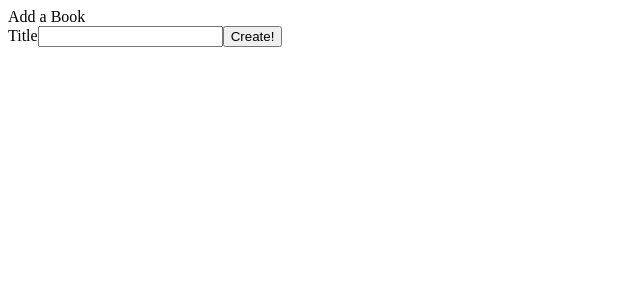
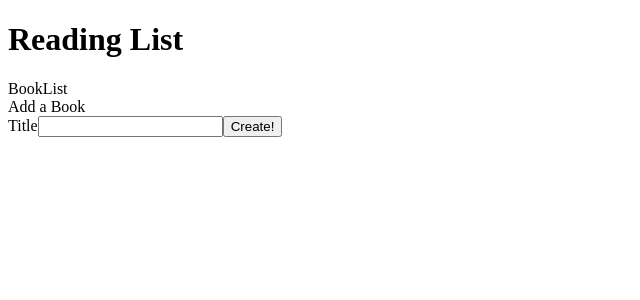
Before and after one commit to rgharding/react, a React (Create React App) app in the folder books/: page / in a window 1280 px wide. Shown: the top 300 px of the page, without its empty margins (0-640 px from the left). Built offline with nearby package versions, Linux system fonts and the light colour scheme.

Commit message:
App component no data persistence

```diff
--- a/books/src/App.js
+++ b/books/src/App.js
@@ -1,20 +1,43 @@
 import { useState } from 'react';
 import BookCreate from './components/BookCreate';
+import BookList from './components/BookList';
 
 function App() {
 
   const [ books, setBooks ] = useState([]);
 
-  const getRandomNumber = () => {
-    return Math.round(Math.random() * 999999);
-  }
+
   const createBook = (title) => {
-     setBooks([...books, {title: title, id: getRandomNumber()}]);
-    }
+     const updatedBooks = [...books, {title: title, id: Math.round(Math.random() * 999999)}];
+     setBooks(updatedBooks);
+    };
 
-    console.log(books)
+
+  const deleteBook = (id) => {
+    const updatedBooks = books.filter((book) => {
+        return book.id !== id;
+    });
+    setBooks(updatedBooks);
+  };
+
+
+  const editBook = ((id, newTitle) => {
+    const updatedBooks = books.map(book => {
+      if (book.id === id) {
+        return {...book, title: newTitle}
+      }
+      return book;
+    });
+
+    setBooks(updatedBooks);
+  })
+
+
+
   return (
-    <div>
+    <div className='app'>
+      <h1>Reading List</h1>
+      <BookList books={books}  onDelete={deleteBook} onEdit={editBook} />
       <BookCreate onCreate={createBook} />
     </div>
   );
```
